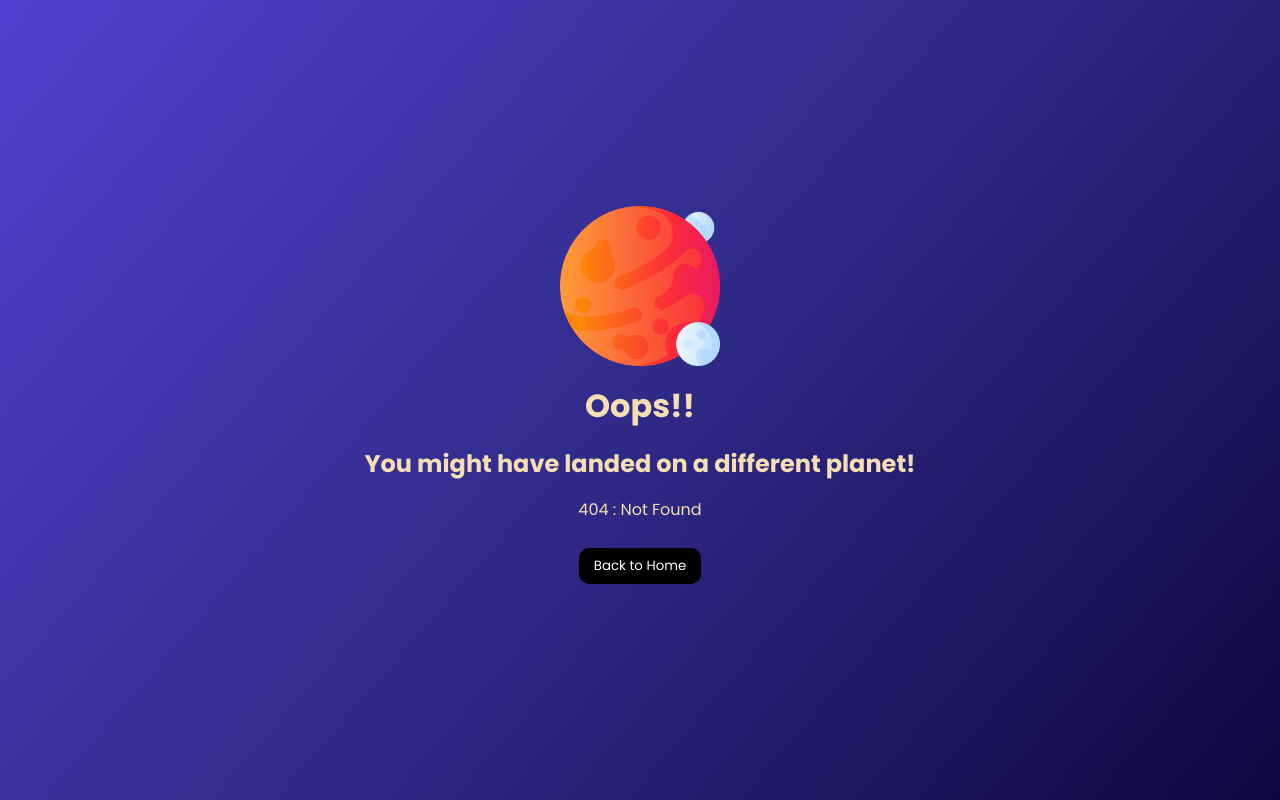
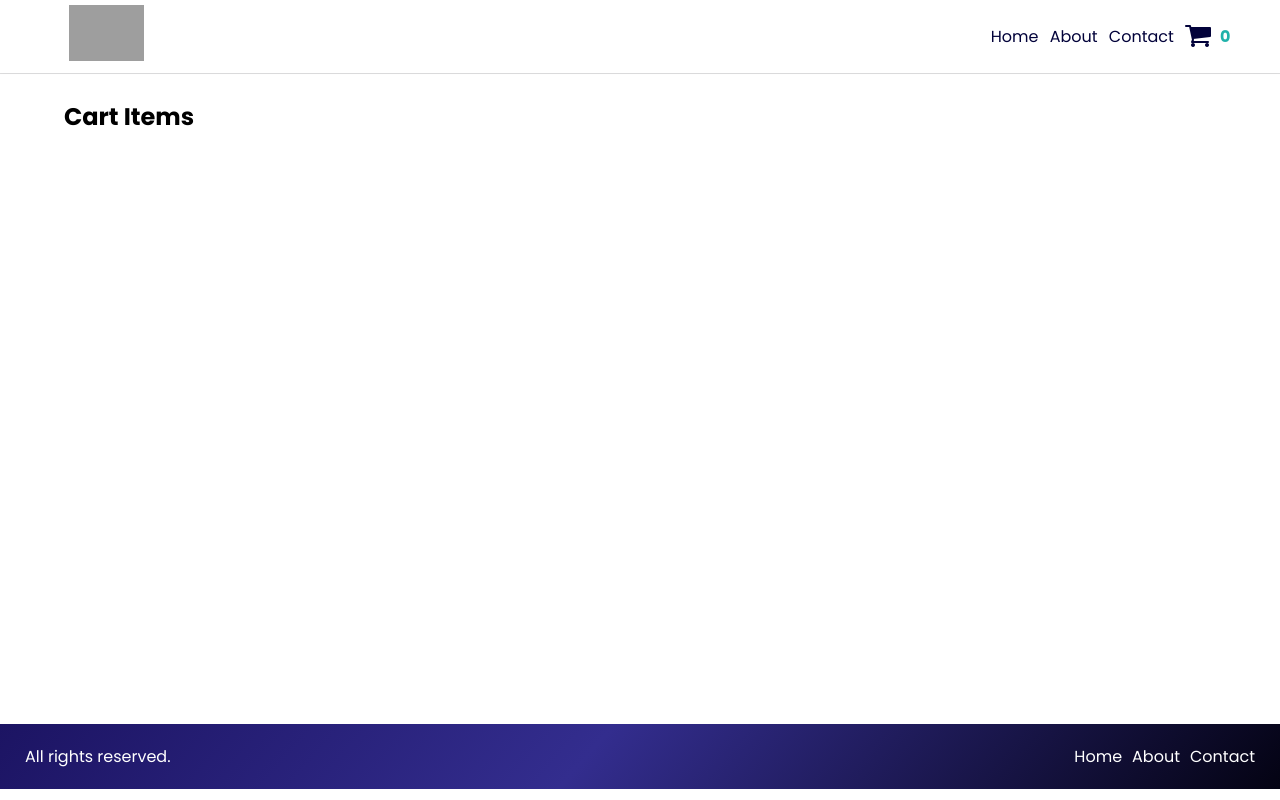
Before and after one commit to tejash023/food-ordering-app-react, a React (Vite) app: page /cart in a window 1280 px wide. Before the commit this address had no page. Built offline with nearby package versions, Linux system fonts and the light colour scheme; grey boxes are pictures that could not be loaded.

Commit message:
added cart page and configured add to cart CTA

```diff
--- a/index.css
+++ b/index.css
@@ -379,10 +379,13 @@
   color: white;
 }
 
+.cart-logo {
+  position: relative;
+}
 .cart-count {
-  right: 45px;
+  left: 35px;
   position: absolute;
-  top: 33px;
+  top: 3px;
   font-weight: 700;
   color: lightseagreen;
 }
--- a/src/App.js
+++ b/src/App.js
@@ -8,6 +8,7 @@ import { createBrowserRouter, RouterProvider, Outlet } from "react-router-dom";
 
 import Error from "./components/Error";
 import Contact from "./components/Contact";
+import Cart from "./components/Cart";
 import { ShimmerBlock } from "./components/Shimmer";
 import RestaurantDetails from "./components/RestaurantDetails";
 import { Provider } from "react-redux";
@@ -52,6 +53,10 @@ const appRouter = createBrowserRouter([
         path: "/restaurant/:resId",
         element: <RestaurantDetails />,
       },
+      {
+        path: "/cart",
+        element: <Cart />,
+      },
     ],
   },
 ]);
--- /dev/null
+++ b/src/components/Cart.js
@@ -0,0 +1,13 @@
+import { useSelector } from "react-redux";
+
+const Cart = () => {
+  const cartItems = useSelector((store) => store.cart.items);
+  return (
+    <div className="container">
+      <h2>Cart Items</h2>
+      {cartItems}
+    </div>
+  );
+};
+
+export default Cart;
--- a/src/components/Header.js
+++ b/src/components/Header.js
@@ -20,6 +20,7 @@ const Title = () => {
 
 const Header = () => {
   const cartItems = useSelector((store) => store.cart.items);
+
   return (
     <div className="header">
       <div className="header-items">
@@ -37,7 +38,7 @@ const Header = () => {
                 <li>Contact</li>
               </Link>
 
-              <Link>
+              <Link to="/cart" className="cart-logo">
                 <i className="fa fa-shopping-cart"></i>
                 <span className="cart-count">{cartItems.length}</span>
               </Link>
--- a/src/components/RestaurantMenu.js
+++ b/src/components/RestaurantMenu.js
@@ -1,5 +1,7 @@
+import { useDispatch } from "react-redux";
 import { useParams } from "react-router-dom";
 import { IMG_CDN_URL } from "../constants";
+import { addItem } from "../utils/cartSlice";
 import useRestaurantDetails from "../utils/useRestaurantDetails";
 import { ShimmerBlock } from "./Shimmer";
 
@@ -7,6 +9,12 @@ const RestaurantMenu = () => {
   const { resId } = useParams();
   const { restaurantMenu } = useRestaurantDetails(resId);
   const recommendedMenu = restaurantMenu?.cards[2]?.card?.card?.itemCards;
+
+  const dispatch = useDispatch();
+
+  const handleAddItem = (item) => {
+    dispatch(addItem(item));
+  };
 
   return !recommendedMenu ? (
     <ShimmerBlock />
@@ -43,7 +51,12 @@ const RestaurantMenu = () => {
             {!item.card.info?.imageId ? null : (
               <img src={IMG_CDN_URL + item.card.info?.imageId} />
             )}
-            <button className="add-food-item">Add</button>
+            <button
+              className="add-food-item"
+              onClick={() => handleAddItem(item.card.info)}
+            >
+              Add
+            </button>
           </div>
         </div>
       ))}
```
